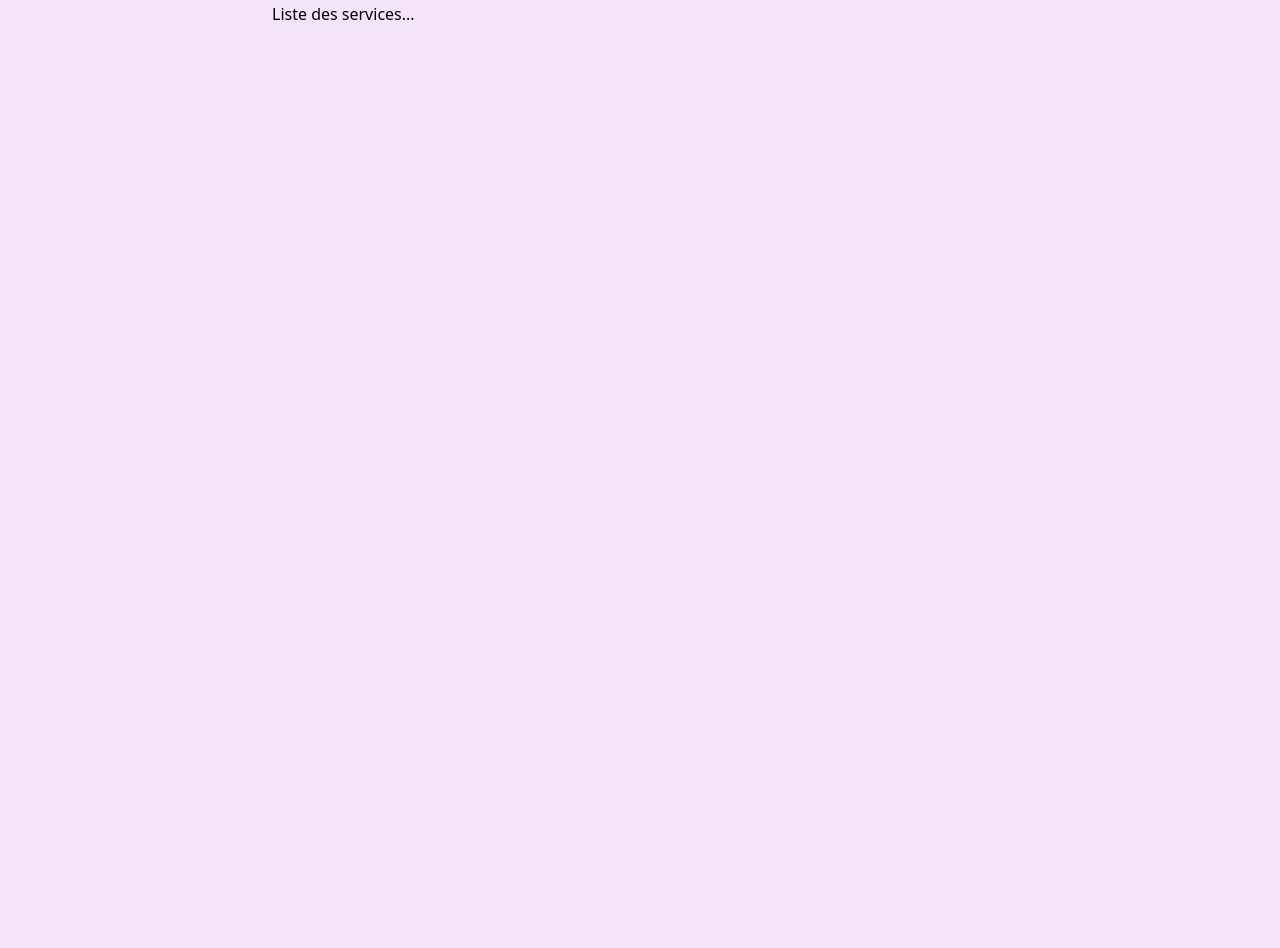
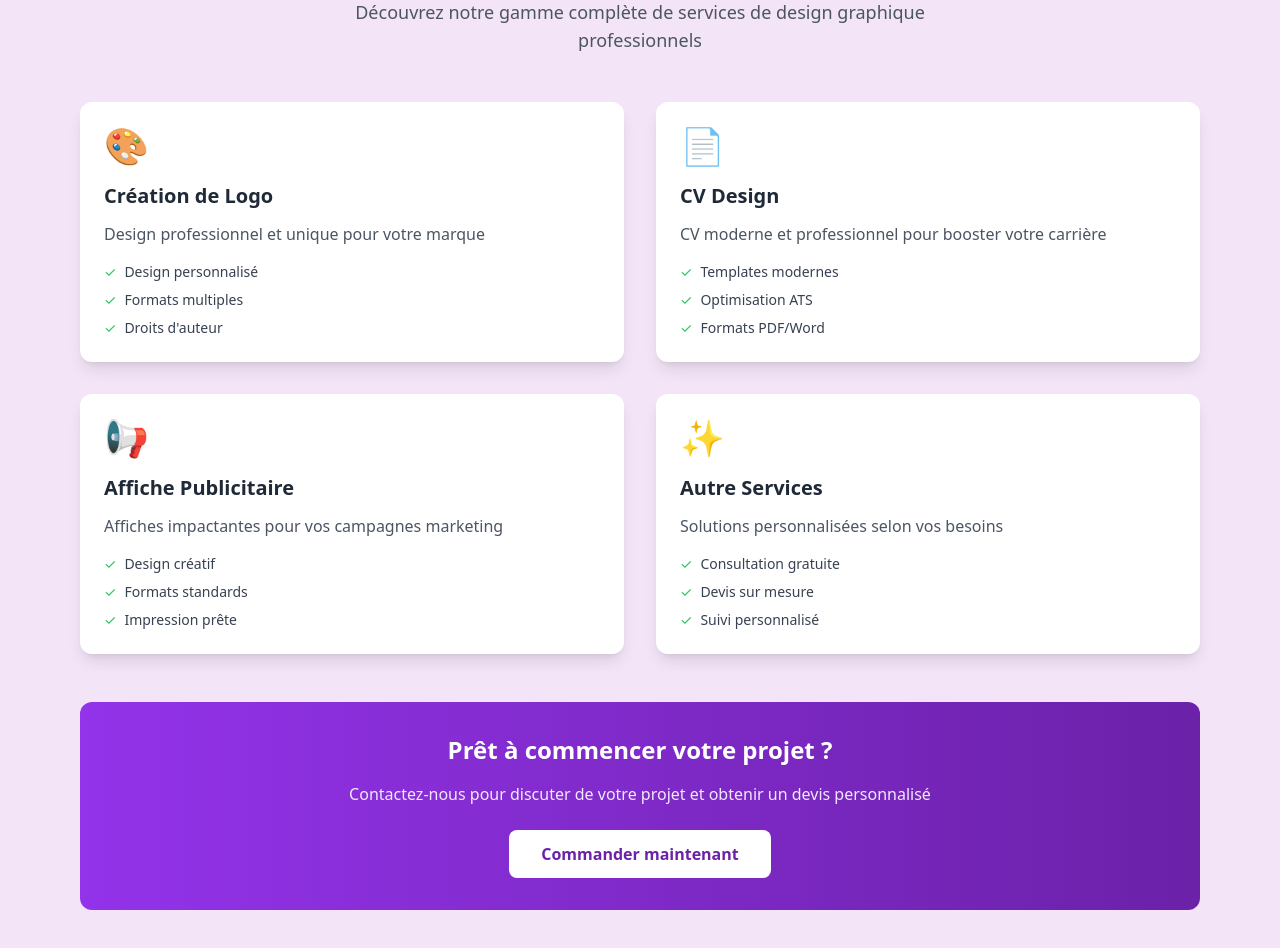
Before and after one commit to yacinembodji/projet-equipe, a React (Vite) app: page / in a window 1280 px wide. Shown: the part 3140-4088 px from the top of the page. Before the commit the page ends 3214 px from the top, so only its background shows below. Built offline with nearby package versions, Linux system fonts and the light colour scheme.

Commit message:
Hide navbar on formulaire page and enhance services page content

```diff
--- a/src/App.tsx
+++ b/src/App.tsx
@@ -17,7 +17,7 @@ function AppContent() {
   const location = useLocation();
 
   // Pages où la navbar ne doit pas apparaître
-  const noNavbarRoutes = ["/login", "/creation-compte", "/dashboard-admin", "/dashboard-client"];
+  const noNavbarRoutes = ["/login", "/creation-compte", "/dashboard-admin", "/dashboard-client", "/commander"];
 
   const showNavbar = !noNavbarRoutes.includes(location.pathname);
 
--- a/src/Components/Service.tsx
+++ b/src/Components/Service.tsx
@@ -5,15 +5,78 @@ type ServicesProps = {
 };
 
 export default function Services({ onRetour }: ServicesProps) {
+  const services = [
+    {
+      title: "Création de Logo",
+      description: "Design professionnel et unique pour votre marque",
+      icon: "🎨",
+      features: ["Design personnalisé", "Formats multiples", "Droits d'auteur"]
+    },
+    {
+      title: "CV Design",
+      description: "CV moderne et professionnel pour booster votre carrière",
+      icon: "📄",
+      features: ["Templates modernes", "Optimisation ATS", "Formats PDF/Word"]
+    },
+    {
+      title: "Affiche Publicitaire",
+      description: "Affiches impactantes pour vos campagnes marketing",
+      icon: "📢",
+      features: ["Design créatif", "Formats standards", "Impression prête"]
+    },
+    {
+      title: "Autre Services",
+      description: "Solutions personnalisées selon vos besoins",
+      icon: "✨",
+      features: ["Consultation gratuite", "Devis sur mesure", "Suivi personnalisé"]
+    }
+  ];
+
   return (
-    <div className="max-w-3xl mx-auto py-12 px-4">
-      <h1 className="text-3xl font-bold mb-6">Nos services</h1>
-      <p>Liste des services...</p>
+    <div className="max-w-6xl mx-auto py-12 px-4">
+      <div className="text-center mb-12">
+        <h1 className="text-4xl font-bold mb-4 text-gray-800">Nos Services</h1>
+        <p className="text-lg text-gray-600 max-w-2xl mx-auto">
+          Découvrez notre gamme complète de services de design graphique professionnels
+        </p>
+      </div>
+
+      <div className="grid grid-cols-1 md:grid-cols-2 lg:grid-cols-2 gap-8 mb-12">
+        {services.map((service, index) => (
+          <div key={index} className="bg-white rounded-xl shadow-lg p-6 hover:shadow-xl transition-shadow duration-300">
+            <div className="text-4xl mb-4">{service.icon}</div>
+            <h3 className="text-xl font-semibold mb-3 text-gray-800">{service.title}</h3>
+            <p className="text-gray-600 mb-4">{service.description}</p>
+            <ul className="space-y-2">
+              {service.features.map((feature, idx) => (
+                <li key={idx} className="flex items-center text-sm text-gray-700">
+                  <span className="text-green-500 mr-2">✓</span>
+                  {feature}
+                </li>
+              ))}
+            </ul>
+          </div>
+        ))}
+      </div>
+
+      <div className="text-center">
+        <div className="bg-gradient-to-r from-purple-600 to-purple-800 text-white rounded-xl p-8">
+          <h2 className="text-2xl font-bold mb-4">Prêt à commencer votre projet ?</h2>
+          <p className="text-purple-100 mb-6">
+            Contactez-nous pour discuter de votre projet et obtenir un devis personnalisé
+          </p>
+          <button className="bg-white text-purple-800 px-8 py-3 rounded-lg font-semibold hover:bg-gray-100 transition-colors">
+            Commander maintenant
+          </button>
+        </div>
+      </div>
 
       {onRetour && (
-        <button onClick={onRetour} className="mt-6 text-blue-500 underline">
-          Retour à l'accueil
-        </button>
+        <div className="text-center mt-8">
+          <button onClick={onRetour} className="text-purple-600 hover:text-purple-800 font-medium underline">
+            Retour à l'accueil
+          </button>
+        </div>
       )}
     </div>
   );
```
